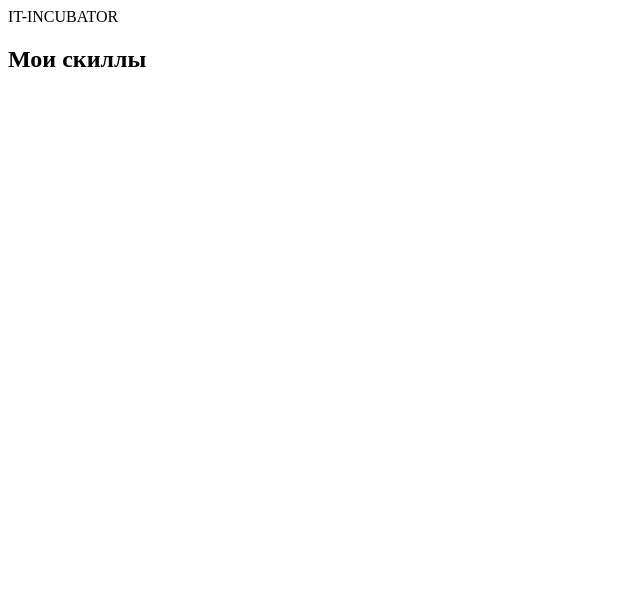
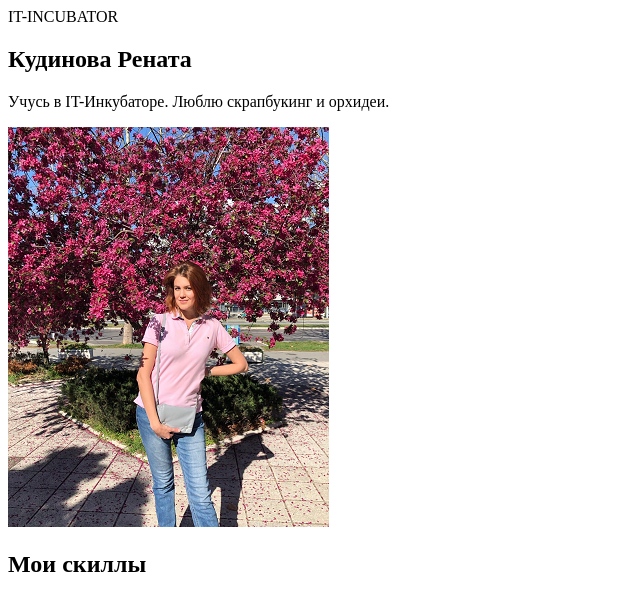
Before and after one commit to kdrenata/1-hw-with-auto-test-html-css-main, a plain HTML site: page index.html in a window 1280 px wide. Shown: the whole page, without its empty margins (0-640 px from the left). Drawn offline with Linux system fonts and the light colour scheme.

Commit message:
task-1 completed

```diff
--- a/index.html
+++ b/index.html
@@ -1,5 +1,5 @@
 <!DOCTYPE html>
-<html lang="en">
+<html lang="ru">
 <head>
     <meta charset="UTF-8">
     <meta name="viewport" content="width=device-width, initial-scale=1.0">
@@ -18,8 +18,11 @@
         <!-- 1) В этом разделе создай 3 дочерних элемента: -->
 
         <!-- a) Заголовок первого уровня со своим ФИО -->
+         <h1>Кудинова Рената</h1>
         <!-- b) Несколько строк о себе: где учишься или работаешь, хобби, увлечения. Используй тег для абзаца. Длина строки должна быть больше 50-ти симвов (пробелы и др знаки припинания тоже считаются символом) -->
+         <p>Учусь в IT-Инкубаторе. Люблю скрапбукинг и орхидеи.</p>
         <!-- c) Фото (или любую картинку из интернета). Не забудь добавить описание на случай, если изображение не загрузится -->
+         <img src="assets/images/photo.png" alt="Фото">
     </section>
 
     <section data-cy="hw1-section-about-pre">
```
Also changed, not shown: assets/images/photo.png (added).
